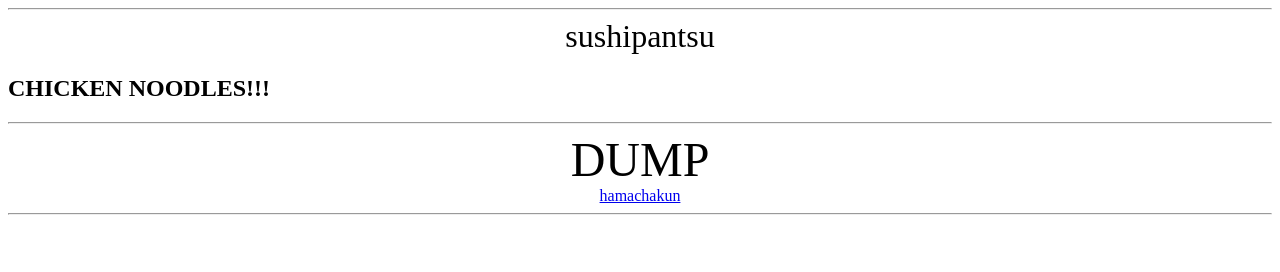
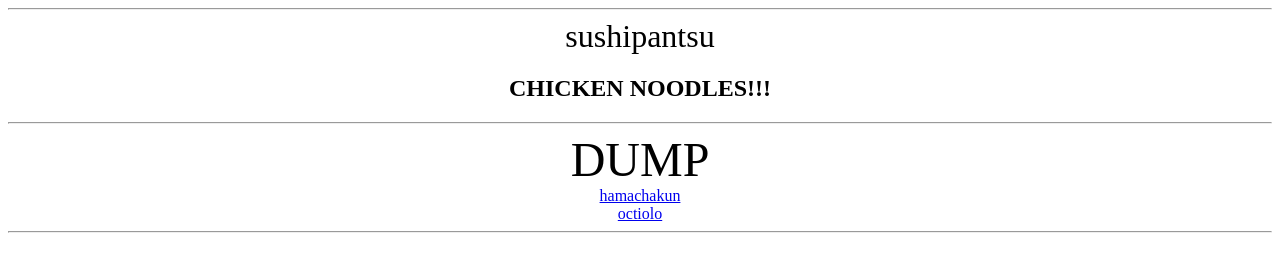
Before and after one commit to sushipantsu/sushipantsu.github.io, a plain HTML site: page index.html in a window 1280 px wide. Drawn offline with Linux system fonts and the light colour scheme.

Commit message:
Update index.html

```diff
--- a/index.html
+++ b/index.html
@@ -6,11 +6,12 @@
 	<hr>
 <center><font size="6">sushipantsu</font></center>
 <span class="pulse2p">
-	<h2 class="animated infinite pulse pulse2">CHICKEN NOODLES!!!</h2>
+	<center><h2 class="animated infinite pulse pulse2">CHICKEN NOODLES!!!</h2></center>
 </span>
 	<hr>
 	<center><font size="8">DUMP</font></center>
 <center><a href="/hamachakun.html">hamachakun</a></center>
+	<center><a href="https://www.dropbox.com/s/5uu8cxdgoy9lmoi/octiolo.exe?dl=0">octiolo</a></center>
 	<hr>
 </body>
 </html>
```
